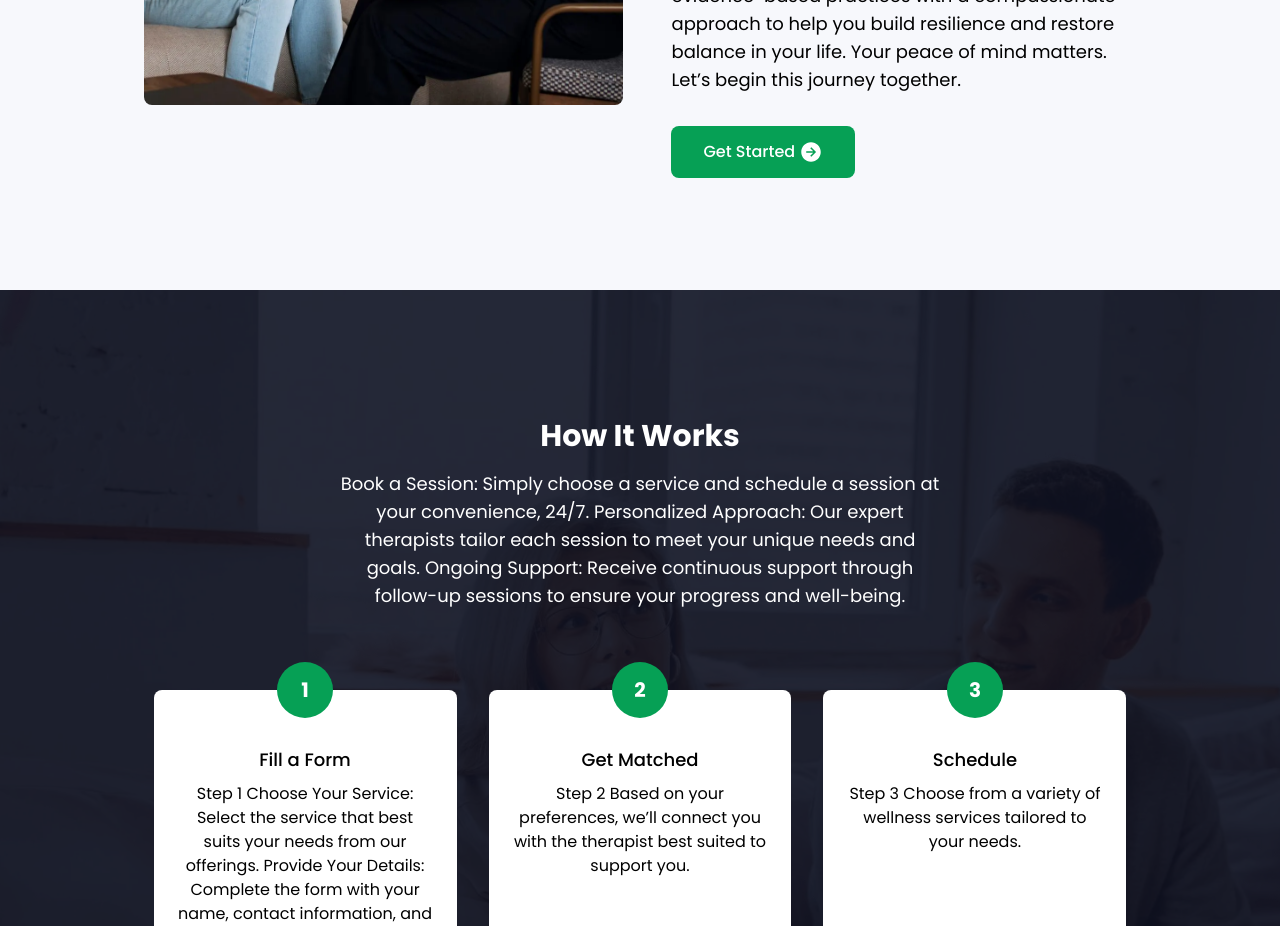
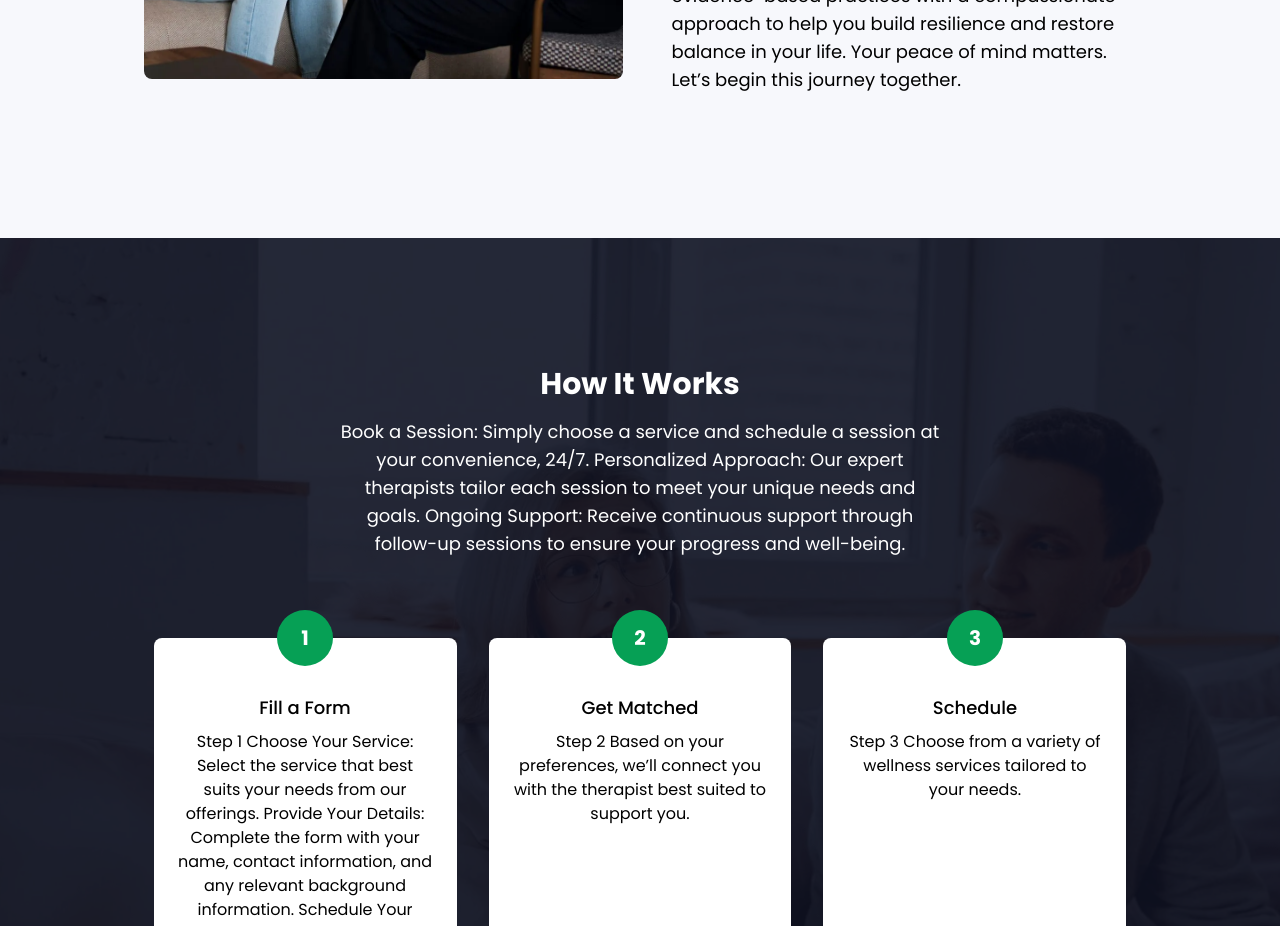
Before and after one commit to Lily0335/mind-leap, a React (Vite) app: page / in a window 1280 px wide. Shown: the part 2180-3106 px from the top of the page. Built offline with nearby package versions, Linux system fonts and the light colour scheme.

Commit message:
Update About.jsx

```diff
--- a/src/components/About.jsx
+++ b/src/components/About.jsx
@@ -72,12 +72,12 @@ Whether you're seeking clarity, calm, or personal growth, our experienced practi
 
 Your peace of mind matters. Let’s begin this journey together.
                         </p>
-                        <button className="bg-primary text-white py-3.5 px-8 font-medium rounded-lg hover:bg-primary/90 flex gap-1 items-center">
+{/*                         <button className="bg-primary text-white py-3.5 px-8 font-medium rounded-lg hover:bg-primary/90 flex gap-1 items-center">
                             <span>
                                 Get Started
                             </span>
                             <IoArrowForwardCircleSharp className='size-6' />
-                        </button>
+                        </button> */}
                     </motion.div>
                 </div>
             </div>
```
